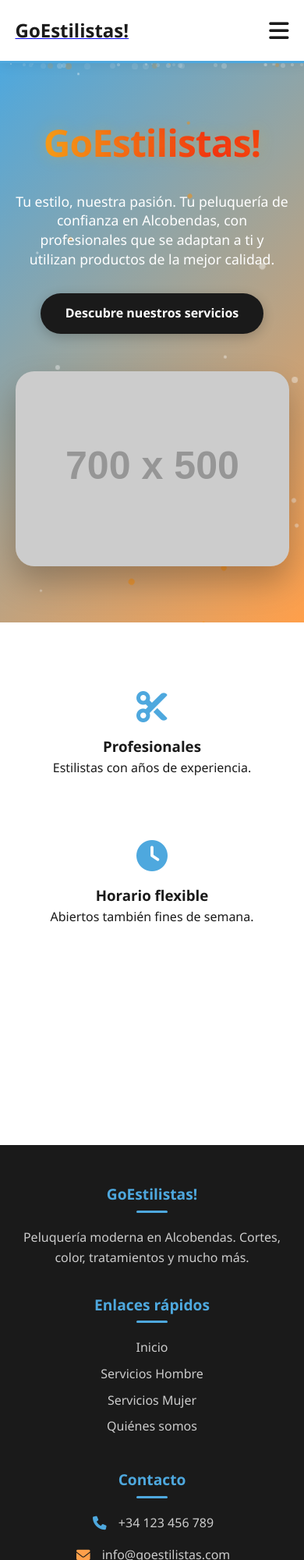
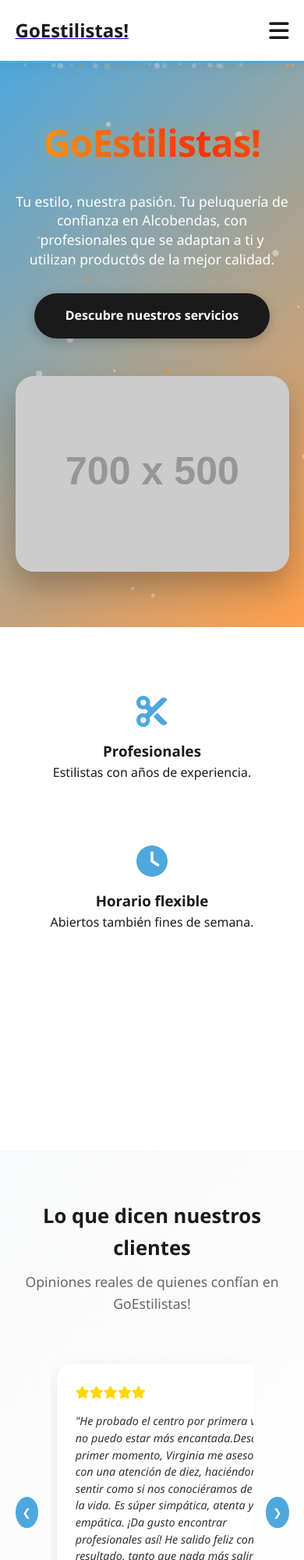
Before and after one commit to HectorTech21/go_estilistas-web, a website: page index.html in a window 390 px wide. Shown: the top 2000 px of the page at 78% size. Drawn offline with nearby package versions, Linux system fonts and the light colour scheme; placeholder pictures from the web are drawn by us.

Commit message:
Añadir sección de testimonios con carrusel y reseñas reales

```diff
--- /dev/null
+++ b/assets/css/index.css
@@ -0,0 +1,331 @@
+/* ============================================
+   INDEX.CSS - Estilos exclusivos de la página principal
+   Hero, Features, Testimonios (carrusel)
+   ============================================ */
+
+/* HERO */
+.hero {
+    position: relative;
+    display: flex;
+    align-items: center;
+    justify-content: space-between;
+    padding: 8rem 5%;
+    background: linear-gradient(135deg, #4EA8DE 0%, #FF9F4A 100%);
+    color: white;
+    gap: 3rem;
+    flex-wrap: wrap;
+    overflow: hidden;
+    min-height: 100vh;
+}
+
+.particle-container {
+    position: absolute;
+    top: 0;
+    left: 0;
+    width: 100%;
+    height: 100%;
+    overflow: hidden;
+    z-index: 0;
+}
+
+.particle {
+    position: absolute;
+    background: rgba(255, 255, 255, 0.4);
+    border-radius: 50%;
+    pointer-events: none;
+    animation: floatParticle linear infinite;
+}
+
+@keyframes floatParticle {
+    0% {
+        transform: translateY(100vh) translateX(0) rotate(0deg);
+        opacity: 0;
+    }
+    10% {
+        opacity: 1;
+    }
+    90% {
+        opacity: 1;
+    }
+    100% {
+        transform: translateY(-100vh) translateX(100px) rotate(360deg);
+        opacity: 0;
+    }
+}
+
+.hero-titulo {
+    font-size: 5.5rem;
+    font-weight: 800;
+    margin-bottom: 1.5rem;
+    background: linear-gradient(90deg, #F5AF19, #F12711, #FF8C00, #FFD700, #F5AF19);
+    background-size: 300% auto;
+    -webkit-background-clip: text;
+    background-clip: text;
+    color: transparent;
+    text-shadow: 0 0 20px rgba(245, 175, 25, 0.3);
+    animation: gradientShift 3s ease infinite;
+}
+
+@keyframes gradientShift {
+    0% { background-position: 0% center; }
+    50% { background-position: 100% center; }
+    100% { background-position: 0% center; }
+}
+
+.hero-texto {
+    font-size: 1.4rem;
+    margin-bottom: 2rem;
+}
+
+.btn-hero {
+    display: inline-block;
+    background: #1A1A1A;
+    color: white;
+    padding: 1rem 2.5rem;
+    border-radius: 50px;
+    text-decoration: none;
+    font-weight: bold;
+    transition: all 0.3s;
+}
+
+.btn-hero:hover {
+    background: #FF9F4A;
+    transform: scale(1.05);
+}
+
+.hero-imagen img {
+    max-width: 100%;
+    border-radius: 24px;
+    box-shadow: 0 20px 40px rgba(0,0,0,0.25);
+    transition: all 0.4s;
+}
+
+.hero-imagen img:hover {
+    transform: scale(1.02);
+    box-shadow: 0 25px 50px rgba(0,0,0,0.35);
+}
+
+/* FEATURES */
+.features {
+    display: flex;
+    justify-content: space-around;
+    flex-wrap: wrap;
+    padding: 4rem 5%;
+    gap: 2rem;
+    text-align: center;
+    background: white;
+}
+
+.feature {
+    flex: 1;
+    min-width: 200px;
+    padding: 1.5rem;
+    border-radius: 15px;
+    transition: all 0.3s;
+}
+
+.feature i {
+    font-size: 2.5rem;
+    color: #4EA8DE;
+    margin-bottom: 1rem;
+}
+
+.feature:hover {
+    transform: translateY(-10px);
+    box-shadow: 0 10px 20px rgba(0,0,0,0.05);
+}
+
+/* ============================================
+   TESTIMONIOS (exclusivo del index)
+   ============================================ */
+
+.testimonios {
+    padding: 4rem 5%;
+    background: linear-gradient(135deg, #f8f9fa 0%, #ffffff 100%);
+}
+
+.testimonios-header {
+    text-align: center;
+    margin-bottom: 3rem;
+}
+
+.testimonios-header h2 {
+    font-size: 2.2rem;
+    color: #1A1A1A;
+    margin-bottom: 0.5rem;
+}
+
+.testimonios-header p {
+    color: #666;
+    font-size: 1.1rem;
+}
+
+.testimonios-carrusel-container {
+    position: relative;
+    display: flex;
+    align-items: center;
+    justify-content: center;
+    gap: 1rem;
+}
+
+.testimonios-carrusel {
+    display: flex;
+    overflow-x: hidden;
+    scroll-behavior: smooth;
+    gap: 1.5rem;
+    padding: 1rem 0.5rem;
+    width: 100%;
+    max-width: 1100px;
+}
+
+/* Tarjeta de testimonio - con altura fija */
+.testimonio-card {
+    min-width: 320px;
+    max-width: 320px;
+    height: 380px;  /* Altura fija para todas las tarjetas */
+    flex: 0 0 auto;
+    background: white;
+    border-radius: 20px;
+    padding: 1.5rem;
+    box-shadow: 0 10px 30px rgba(0,0,0,0.08);
+    transition: all 0.3s;
+    display: flex;
+    flex-direction: column;
+    overflow: hidden;
+}
+
+.testimonio-card:hover {
+    transform: translateY(-5px);
+    box-shadow: 0 15px 35px rgba(0,0,0,0.12);
+}
+
+/* Contenedor del texto con scroll si es necesario */
+.testimonio-texto-container {
+    flex: 1;
+    overflow-y: auto;
+    margin-bottom: 1rem;
+    padding-right: 5px;
+}
+
+/* Personalizar scrollbar */
+.testimonio-texto-container::-webkit-scrollbar {
+    width: 4px;
+}
+
+.testimonio-texto-container::-webkit-scrollbar-track {
+    background: #f0f0f0;
+    border-radius: 4px;
+}
+
+.testimonio-texto-container::-webkit-scrollbar-thumb {
+    background: #4EA8DE;
+    border-radius: 4px;
+}
+
+.testimonio-texto {
+    font-size: 0.9rem;
+    line-height: 1.5;
+    color: #333;
+    font-style: italic;
+    margin: 0;
+}
+
+/* Estrellas */
+.testimonio-estrellas {
+    color: #FFD700;
+    font-size: 1rem;
+    margin-bottom: 0.8rem;
+    flex-shrink: 0;
+}
+
+/* Autor (siempre abajo) */
+.testimonio-autor {
+    display: flex;
+    align-items: center;
+    gap: 0.8rem;
+    border-top: 1px solid #eee;
+    padding-top: 0.8rem;
+    margin-top: 0.5rem;
+    flex-shrink: 0;
+}
+
+.testimonio-avatar {
+    width: 45px;
+    height: 45px;
+    border-radius: 50%;
+    background: linear-gradient(135deg, #4EA8DE, #FF9F4A);
+    display: flex;
+    align-items: center;
+    justify-content: center;
+    color: white;
+    font-weight: bold;
+}
+
+.carrusel-btn {
+    background: #4EA8DE;
+    color: white;
+    border: none;
+    width: 40px;
+    height: 40px;
+    border-radius: 50%;
+    cursor: pointer;
+    transition: all 0.3s;
+}
+
+.carrusel-btn:hover {
+    background: #FF9F4A;
+    transform: scale(1.05);
+}
+
+.carrusel-dots {
+    display: flex;
+    justify-content: center;
+    gap: 0.6rem;
+    margin-top: 2rem;
+}
+
+.dot {
+    width: 10px;
+    height: 10px;
+    border-radius: 50%;
+    background: #ccc;
+    cursor: pointer;
+    transition: all 0.3s;
+}
+
+.dot.active {
+    background: #4EA8DE;
+    width: 25px;
+    border-radius: 10px;
+}
+
+/* Responsive index */
+@media (max-width: 768px) {
+    .hero {
+        flex-direction: column;
+        text-align: center;
+        padding: 4rem 5%;
+        min-height: auto;
+    }
+
+    .hero-titulo {
+        font-size: 3rem;
+    }
+
+    .hero-texto {
+        font-size: 1.1rem;
+    }
+
+    .features {
+        flex-direction: column;
+        align-items: center;
+    }
+
+    .testimonios-header h2 {
+        font-size: 1.6rem;
+    }
+
+    .testimonio-card {
+        min-width: 280px;
+    }
+}
--- /dev/null
+++ b/assets/js/index.js
@@ -0,0 +1,195 @@
+// ============================================
+// INDEX.JS - Lógica exclusiva de la página principal
+// Partículas del hero + Carrusel de testimonios
+// ============================================
+
+// ========== 1. PARTÍCULAS DEL HERO ==========
+(function() {
+    function initParticles() {
+        const container = document.getElementById('particleContainer');
+        if (!container) return;
+
+        const PARTICLE_COUNT = 80;
+
+        function createParticle() {
+            const particle = document.createElement('div');
+            particle.classList.add('particle');
+
+            const size = Math.random() * 6 + 2;
+            particle.style.width = size + 'px';
+            particle.style.height = size + 'px';
+            particle.style.left = Math.random() * 100 + '%';
+            particle.style.animationDuration = (Math.random() * 12 + 8) + 's';
+            particle.style.animationDelay = (Math.random() * 10) + 's';
+            particle.style.opacity = Math.random() * 0.5 + 0.2;
+
+            const colorVariation = Math.random();
+            if (colorVariation > 0.7) {
+                particle.style.background = 'rgba(255, 140, 0, 0.5)';
+            } else {
+                particle.style.background = 'rgba(255, 255, 255, 0.4)';
+            }
+
+            return particle;
+        }
+
+        for (let i = 0; i < PARTICLE_COUNT; i++) {
+            container.appendChild(createParticle());
+        }
+    }
+
+    if (document.getElementById('particleContainer')) {
+        if (document.readyState === 'loading') {
+            document.addEventListener('DOMContentLoaded', initParticles);
+        } else {
+            initParticles();
+        }
+    }
+})();
+
+// ========== 2. CARRUSEL DE TESTIMONIOS ==========
+(function() {
+        const testimonios = [
+        {
+            nombre: "Noushinmehdi Farasatrahimi",
+            avatar: "NF",
+            texto: "Hoy tocaba pelu y, una vez más, Go Estilistas no falla. Gema es puro acierto: cercana, profesional y con unas manos increíbles. Me hice mechas balayage y el resultado es espectacular, un acabado impecable, justo como quería. Se nota cuando alguien ama lo que hace y cuida cada detalle. Encima, precios súper asequibles. Salgo feliz y con pelazo 💁‍♀️✨",
+            estrellas: 5,
+            fecha: "Hace poco"
+        },
+        {
+            nombre: "Cristina Agasid Layugan",
+            avatar: "CL",
+            texto: "He probado el centro por primera vez y no puedo estar más encantada.Desde el primer momento, Virginia me asesoró con una atención de diez, haciéndome sentir como si nos conociéramos de toda la vida. Es súper simpática, atenta y empática. ¡Da gusto encontrar profesionales así! He salido feliz con el resultado, tanto que nada más salir he pedido cita para la semana que viene. ¡Recomendadísima!",
+            estrellas: 5,
+            fecha: "Hace poco"
+        },
+        {
+            nombre: "Yuval Bello",
+            avatar: "YB",
+            texto: "Fui a esta peluquería con mi tía hace unas semanas y la experiencia fue excelente. La atendió Carmela, que es una gran profesional. Le cortó el pelo de una manera espectacular y el resultado quedó precioso. Además de trabajar muy bien, Carmela fue muy amable y atenta en todo momento, lo que hizo que la experiencia fuera todavía mejor. Sin duda, la recomiendo.",
+            estrellas: 5,
+            fecha: "Hace poco"
+        },
+        {
+            nombre: "Eric Barclay",
+            avatar: "EB",
+            texto: "Excelente servicio y trato muy amable, Virginia me cortó el pelo con mucha paciencia y atención al detalle, quedé muy contento con el resultado.",
+            estrellas: 5,
+            fecha: "Hace poco"
+        },
+        {
+            nombre: "Margarita Lacasa Hernández",
+            avatar: "ML",
+            texto: "Gran equipo! Productos de alta calidad! Trato inmejorable y atención personalizada. Super recomendable!",
+            estrellas: 5,
+            fecha: "Hace poco"
+        }
+    ];
+
+    function renderEstrellas(cantidad) {
+        let estrellas = '';
+        for (let i = 0; i < 5; i++) {
+            estrellas += i < cantidad ? '<i class="fas fa-star"></i>' : '<i class="far fa-star"></i>';
+        }
+        return estrellas;
+    }
+
+    function renderTestimonios() {
+    const container = document.getElementById('testimoniosCarrusel');
+    if (!container) return;
+
+    container.innerHTML = testimonios.map(t => `
+        <div class="testimonio-card">
+            <div class="testimonio-estrellas">${renderEstrellas(t.estrellas)}</div>
+            <div class="testimonio-texto-container">
+                <p class="testimonio-texto">"${t.texto}"</p>
+            </div>
+            <div class="testimonio-autor">
+                <div class="testimonio-avatar">${t.avatar}</div>
+                <div class="testimonio-info">
+                    <h4>${t.nombre}</h4>
+                    <p>${t.fecha}</p>
+                </div>
+            </div>
+        </div>
+    `).join('');
+}
+
+    function initCarrusel() {
+        const container = document.getElementById('testimoniosCarrusel');
+        const prevBtn = document.getElementById('prevBtn');
+        const nextBtn = document.getElementById('nextBtn');
+        const dotsContainer = document.getElementById('carruselDots');
+
+        if (!container || !prevBtn || !nextBtn) return;
+
+        let currentIndex = 0;
+        let autoScrollInterval;
+
+        function updateDots() {
+            if (!dotsContainer) return;
+            const totalCards = testimonios.length;
+            dotsContainer.innerHTML = '';
+            for (let i = 0; i < totalCards; i++) {
+                const dot = document.createElement('div');
+                dot.classList.add('dot');
+                if (i === currentIndex) dot.classList.add('active');
+                dot.addEventListener('click', () => scrollToCard(i));
+                dotsContainer.appendChild(dot);
+            }
+        }
+
+        function scrollToCard(index) {
+            const cardWidth = container.children[0]?.offsetWidth + 24 || 344;
+            currentIndex = Math.min(Math.max(0, index), testimonios.length - 1);
+            container.scrollTo({ left: currentIndex * cardWidth, behavior: 'smooth' });
+            updateDots();
+        }
+
+        function nextSlide() {
+            if (currentIndex < testimonios.length - 1) {
+                scrollToCard(currentIndex + 1);
+            } else {
+                scrollToCard(0);
+            }
+        }
+
+        function prevSlide() {
+            if (currentIndex > 0) {
+                scrollToCard(currentIndex - 1);
+            } else {
+                scrollToCard(testimonios.length - 1);
+            }
+        }
+
+        function startAutoScroll() {
+            if (autoScrollInterval) clearInterval(autoScrollInterval);
+            autoScrollInterval = setInterval(() => nextSlide(), 5000);
+        }
+
+        function stopAutoScroll() {
+            if (autoScrollInterval) clearInterval(autoScrollInterval);
+        }
+
+        nextBtn.addEventListener('click', () => { nextSlide(); stopAutoScroll(); startAutoScroll(); });
+        prevBtn.addEventListener('click', () => { prevSlide(); stopAutoScroll(); startAutoScroll(); });
+        container.addEventListener('mouseenter', stopAutoScroll);
+        container.addEventListener('mouseleave', startAutoScroll);
+
+        updateDots();
+        startAutoScroll();
+    }
+
+    if (document.getElementById('testimoniosCarrusel')) {
+        if (document.readyState === 'loading') {
+            document.addEventListener('DOMContentLoaded', () => {
+                renderTestimonios();
+                initCarrusel();
+            });
+        } else {
+            renderTestimonios();
+            initCarrusel();
+        }
+    }
+})();
--- a/index.html
+++ b/index.html
@@ -8,7 +8,10 @@
     <script src="https://unpkg.com/scrollreveal"></script>
     <!-- Font Awesome (iconos) -->
     <link rel="stylesheet" href="https://cdnjs.cloudflare.com/ajax/libs/font-awesome/6.0.0-beta3/css/all.min.css">
+    <!-- CSS Global -->
     <link rel="stylesheet" href="assets/css/global.css">
+    <!-- CSS específico del index -->
+    <link rel="stylesheet" href="assets/css/index.css">
 </head>
 <body>
 
@@ -47,7 +50,6 @@
 
     <!-- HERO SECTION CON PARTÍCULAS DE FONDO -->
     <section class="hero">
-        <!-- Contenedor de partículas -->
         <div class="particle-container" id="particleContainer"></div>
 
         <div class="hero-contenido">
@@ -79,7 +81,27 @@
         </div>
     </section>
 
-    <!-- FOOTER MEJORADO -->
+    <!-- SECCIÓN DE OPINIONES / TESTIMONIOS -->
+    <section class="testimonios">
+        <div class="testimonios-header">
+            <h2>Lo que dicen nuestros clientes</h2>
+            <p>Opiniones reales de quienes confían en GoEstilistas!</p>
+        </div>
+
+        <div class="testimonios-carrusel-container">
+            <button class="carrusel-btn prev" id="prevBtn">❮</button>
+
+            <div class="testimonios-carrusel" id="testimoniosCarrusel">
+                <!-- Las tarjetas se generarán con JavaScript -->
+            </div>
+
+            <button class="carrusel-btn next" id="nextBtn">❯</button>
+        </div>
+
+        <div class="carrusel-dots" id="carruselDots"></div>
+    </section>
+
+    <!-- FOOTER -->
     <footer>
         <div class="footer-container">
             <div class="footer-col">
@@ -138,55 +160,8 @@
         </div>
     </footer>
 
-    <!-- Script de partículas para el fondo del hero -->
-    <script>
-        // Generar partículas flotantes en el fondo del hero
-        (function() {
-            const container = document.getElementById('particleContainer');
-            if (!container) return;
-
-            const PARTICLE_COUNT = 80;
-
-            function createParticle() {
-                const particle = document.createElement('div');
-                particle.classList.add('particle');
-
-                // Tamaño aleatorio entre 2px y 8px
-                const size = Math.random() * 6 + 2;
-                particle.style.width = size + 'px';
-                particle.style.height = size + 'px';
-
-                // Posición horizontal aleatoria
-                particle.style.left = Math.random() * 100 + '%';
-
-                // Duración de la animación entre 8 y 20 segundos
-                const duration = Math.random() * 12 + 8;
-                particle.style.animationDuration = duration + 's';
-
-                // Retraso aleatorio
-                particle.style.animationDelay = Math.random() * 10 + 's';
-
-                // Opacidad aleatoria
-                particle.style.opacity = Math.random() * 0.5 + 0.2;
-
-                // Color ligeramente diferente (blanco o naranja claro)
-                const colorVariation = Math.random();
-                if (colorVariation > 0.7) {
-                    particle.style.background = 'rgba(255, 140, 0, 0.5)';
-                } else {
-                    particle.style.background = 'rgba(255, 255, 255, 0.4)';
-                }
-
-                return particle;
-            }
-
-            // Crear todas las partículas
-            for (let i = 0; i < PARTICLE_COUNT; i++) {
-                container.appendChild(createParticle());
-            }
-        })();
-    </script>
-
+    <!-- Scripts -->
     <script src="assets/js/global.js"></script>
+    <script src="assets/js/index.js"></script>
 </body>
 </html>
```
